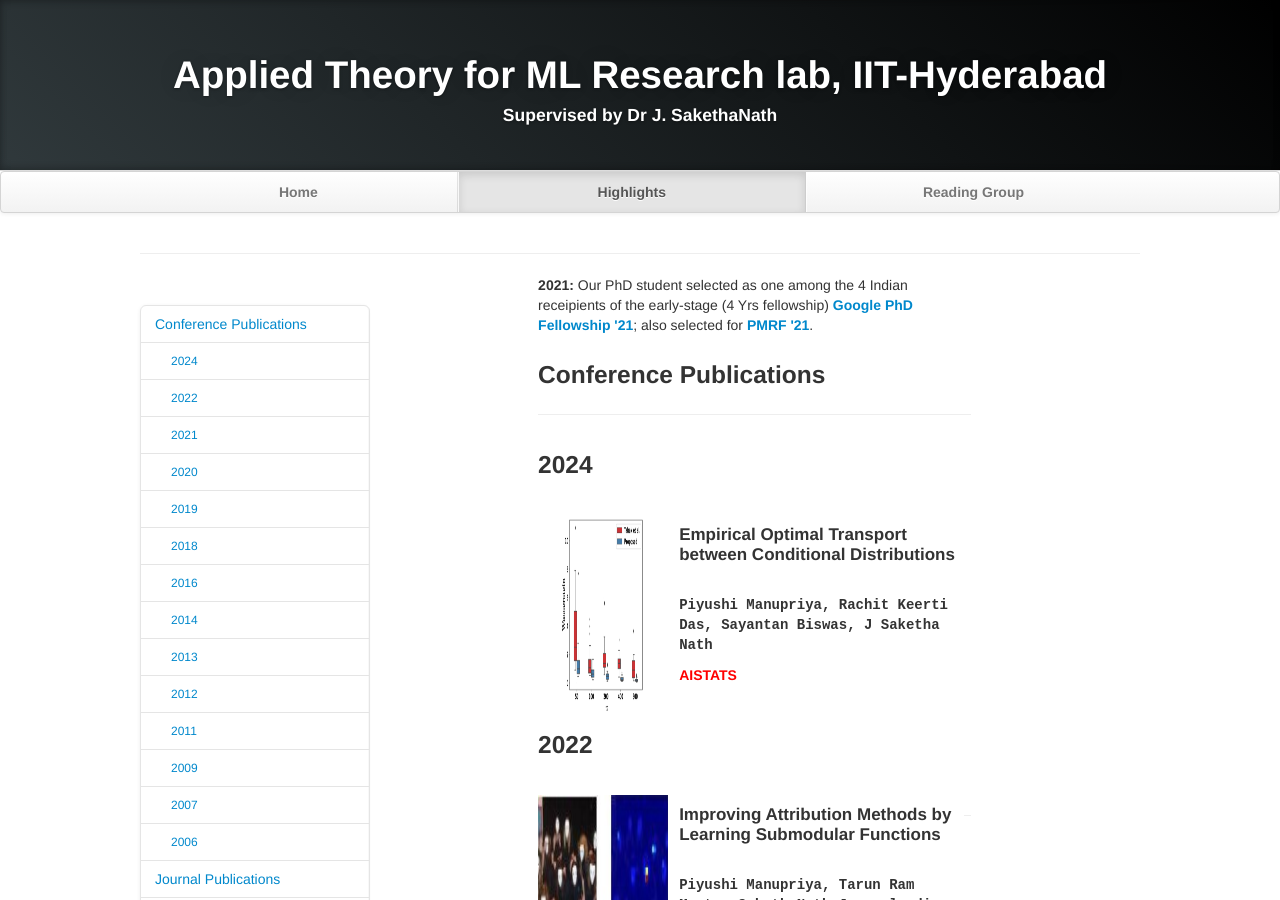
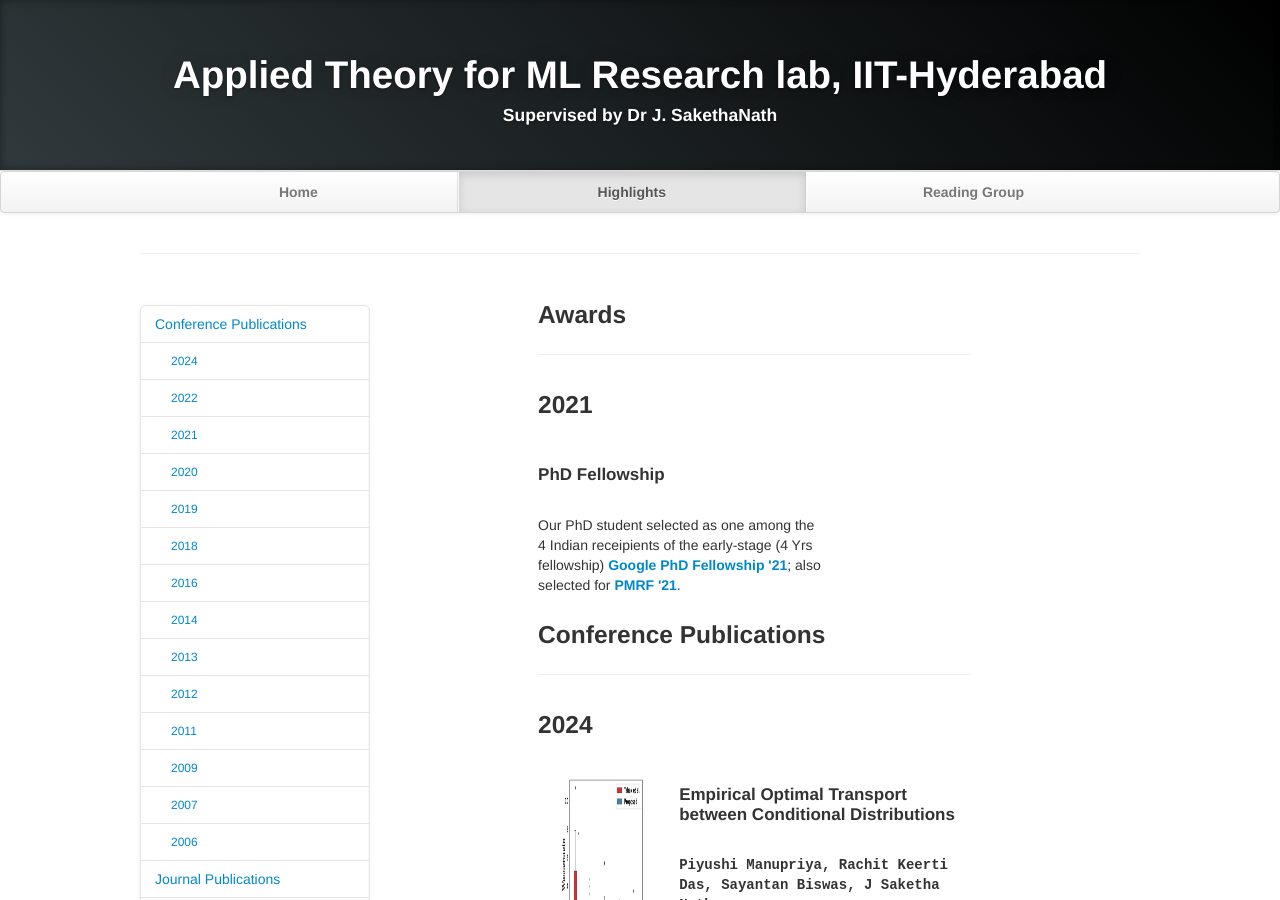
Before and after one commit to atmlr-lab/atmlr-lab.github.io, a Jekyll site: the page built from highlights.md, in a window 1280 px wide and 900 px high. Built offline with Jekyll 4.4.1, drawn with Linux system fonts in a browser that asks for light colours.

Commit message:
Formatted highlights

```diff
--- a/highlights.md
+++ b/highlights.md
@@ -37,8 +37,19 @@ layout: default
 	<div class="span8 offset1">
 
 	<section id="Other">
-	<b>2021:</b> Our PhD student selected as one among the 4 Indian receipients of the early-stage (4 Yrs fellowship) <mark style="background-color: white; color:red;"><b><a href="https://research.google/outreach/phd-fellowship/recipients/?category=2021">Google PhD Fellowship '21</a></b></mark>; also selected for
-	<mark style="background-color: white; color:red;"><b><a href="https://pmrf.in">PMRF '21</a></b></mark>.
+   <div class="page-header">
+      <h3>Awards</h3>
+   </div>
+	<h3>2021</h3>
+   <br/>
+   <div class="row-fluid">
+      <div class="span8">
+         <h4 style="font-size: 17px;">PhD Fellowship</h4>
+         <br/>
+         Our PhD student selected as one among the 4 Indian receipients of the early-stage (4 Yrs fellowship) <mark style="background-color: white; color:red;"><b><a href="https://research.google/outreach/phd-fellowship/recipients/?category=2021">Google PhD Fellowship '21</a></b></mark>; also selected for
+         <mark style="background-color: white; color:red;"><b><a href="https://pmrf.in">PMRF '21</a></b></mark>.
+      </div>
+   </div>
 
 	</section>
 
```
